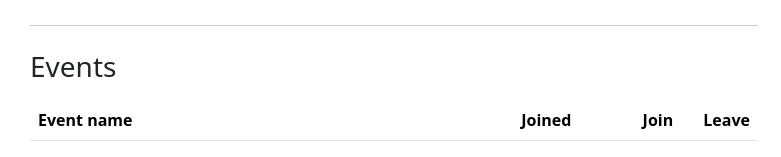
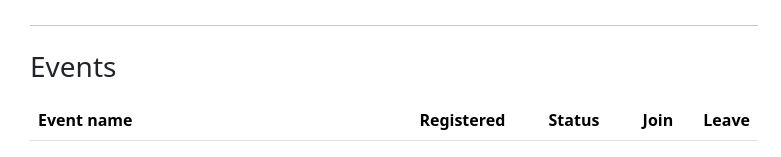
Before and after one commit to fathulfahmy/event-management-system, a PHP site: page /php/profile.php in a window 1280 px wide. Shown: the part 793-950 px from the top of the page, without its empty margins (246-1027 px from the left). Run offline with PHP 8.4, Linux system fonts and the light colour scheme; data that the repository does not hold is empty.

Commit message:
feat: add participant count

```diff
--- a/php/profile.php
+++ b/php/profile.php
@@ -125,7 +125,8 @@
                             <thead>
                                 <tr>
                                     <th scope="col">Event name</th>
-                                    <th scope="col" class="col-2">Joined</th>
+                                    <th scope="col" class="col-1 text-center">Registered</th>
+                                    <th scope="col" class="col-2 text-center">Status</th>
                                     <th scope="col" class="col-1">Join</th>
                                     <th scope="col" class="col-1">Leave</th>
                                 </tr>
@@ -140,7 +141,7 @@
 
                                 // loop events
                                 while ($eventrow = mysqli_fetch_array($eventresult, MYSQLI_NUM)) {
-                                    $joined = 'No';
+                                    $joined = 'Not Registered';
                                     $eventid = $eventrow[0];
                                     $eventname = $eventrow[1];
                                     $quota = $eventrow[2];
@@ -151,18 +152,19 @@
 
                                     // existing participant response
                                     if (mysqli_num_rows($participantresult) > 0) {
-                                        $joined = 'Yes';
+                                        $joined = 'Registered';
                                     }
+
+                                    // quota sql
+                                    $registrationsql = "SELECT * FROM registrations WHERE eventid = $eventid";
+                                    $registrationresult = mysqli_query($con, $registrationsql);
 
                                     // display events response
                                     echo '
                                     <tr>
                                       <td>' . $eventname . '</td>
-                                      <td>' . $joined . '</td>';
-
-                                    // quota sql
-                                    $registrationsql = "SELECT * FROM registrations WHERE eventid = $eventid";
-                                    $registrationresult = mysqli_query($con, $registrationsql);
+                                      <td class="text-center">' . mysqli_num_rows($registrationresult) . ' / ' . $quota . '</td>
+                                      <td class="text-center">' . $joined . '</td>';
 
                                     // quota response
                                     if (mysqli_num_rows($registrationresult) < $quota) {
```
Also changed, not shown: php/joinevent.php (+11 -9 lines).
